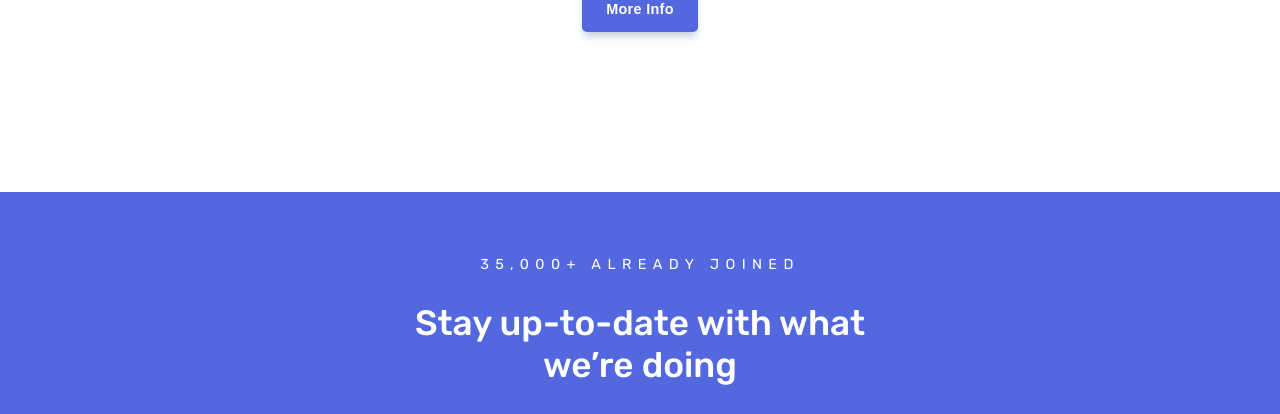
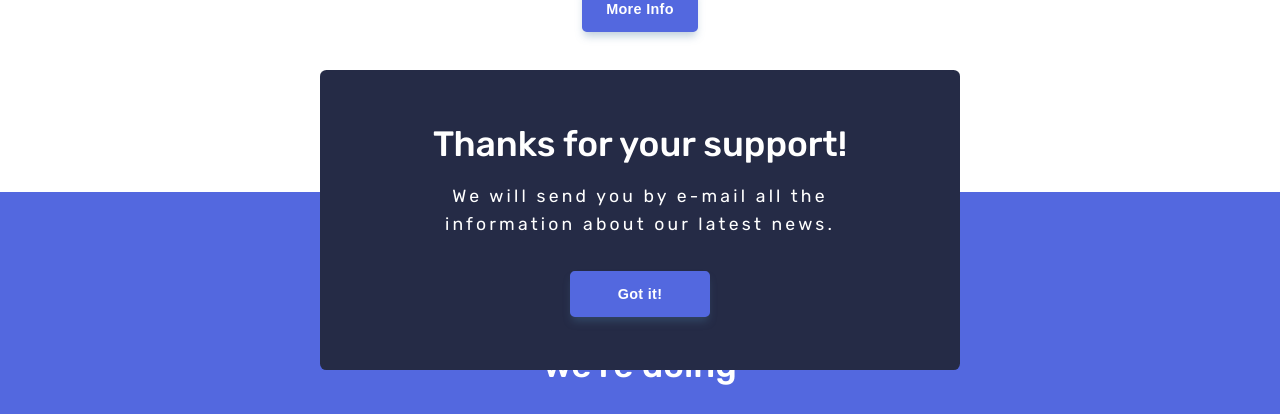
Before and after one commit to agusscript/Bookmark-landing-page, a React (Vite) app: page / in a window 1280 px wide. Both pictures are taken after typing "name@example.com" into the empty fields and a click on the button "Contact Us". Shown: the part 2964-3378 px from the top of the page. Built offline with nearby package versions, Linux system fonts and the light colour scheme.

Commit message:
Add modal contact, add error icon to input contact

```diff
--- a/src/App.jsx
+++ b/src/App.jsx
@@ -9,7 +9,7 @@ import FirefoxImg from "./assets/images/logo-firefox.svg";
 import OperaImg from "./assets/images/logo-opera.svg";
 import NavBar from "./components/NavBar";
 import BookmarkLogo from "./components/BookmarkLogo";
-import Button, { validateEmail } from "./components/Button";
+import Button, { reloadPage, validateEmail } from "./components/Button";
 import Card from "./components/Card";
 import Faqs from "./components/Faqs";
 
@@ -91,16 +91,20 @@ function App() {
         </section>
 
         <section id="contact" className="contact-section">
-          <p>35,000+ ALREADY JOINED</p>
-          <h2>Stay up-to-date with what we’re doing</h2>
+          <p className="contact-subtitle">35,000+ ALREADY JOINED</p>
+          <h2 className="contact-title">Stay up-to-date with what we’re doing</h2>
           <form className="contact-form">
             <div className="input-wrapper">
               <input className="contact-input" type="text" placeholder="Enter your email address" />
               <span className="error-text hidden">Whoops, make sure it’s an email</span>
-              {/* Whoops, make sure it’s an email */}
             </div>
             <Button className="contact-btn" btnText="Contact Us" handle={validateEmail} />
           </form>
+          <div className="contact-modal hidden">
+            <h2>Thanks for your support!</h2>
+            <p>We will send you by e-mail all the information about our latest news.</p>
+            <button onClick={reloadPage}>Got it!</button>
+          </div>
         </section>
 
         <footer>
--- a/src/components/Button.jsx
+++ b/src/components/Button.jsx
@@ -3,15 +3,23 @@ import React from "react";
 
 export function validateEmail() {
   const $contactInput = document.querySelector(".contact-input");
+  const $errorText = document.querySelector(".error-text");
+  const $contactModal = document.querySelector(".contact-modal");
 
   if (/^[^@]+@[^@]+\.[a-zA-Z]{2,}$/.test($contactInput.value)) {
     $contactInput.classList.remove("error");
+    $errorText.classList.add("hidden");
+    $contactModal.classList.remove("hidden");
   } else {
     $contactInput.classList.add("error");
-    document.querySelector(".error-text").classList.remove("hidden");
+    $errorText.classList.remove("hidden");
   }
 
   event.preventDefault();
+}
+
+export function reloadPage() {
+  location.reload();
 }
 
 function Button({ className, btnText, handle }) {
--- a/src/styles/_variables.scss
+++ b/src/styles/_variables.scss
@@ -15,6 +15,7 @@ $Very-Dark-Blue: hsl(229, 31%, 21%);
   border: 2px solid $color-value;
   background-color: $color-value;
   border-radius: 0.3rem;
+  transition: all 0.3s;
   box-shadow: 0px 6px 8px -2px rgba(75, 120, 155, 0.363);
   cursor: pointer;
 }
--- a/src/styles/main.scss
+++ b/src/styles/main.scss
@@ -387,14 +387,14 @@ main {
   background-color: $Soft-Blue;
   color: white;
 
-  h2 {
+  .contact-title {
     text-align: center;
     font-size: 2.2rem;
     font-weight: 500;
     max-width: 40%;
   }
 
-  p {
+  .contact-subtitle {
     font-size: 0.9rem;
     margin: 0 auto;
     letter-spacing: 0.4rem;
@@ -426,6 +426,10 @@ main {
       .error {
         height: 44px;
         border: 3px solid $Soft-Red;
+        background-image: url("https://raw.githubusercontent.com/agusscript/bookmark-landing-page-react/94e3c897806c16012cf307075055aaf7b9fe48d9/src/assets/images/icon-error.svg");
+        background-size: 20px 20px;
+        background-repeat: no-repeat;
+        background-position: 280px 0.7rem;
       }
 
       .error-text {
@@ -457,5 +461,70 @@ main {
       background-color: white;
       color: $Soft-Red;
     }
+
+    .contact-btn:active {
+      background-color: $Soft-Blue;
+    }
+  }
+
+  .contact-modal {
+    position: fixed;
+    display: flex;
+    flex-direction: column;
+    align-items: center;
+    justify-content: center;
+    text-align: center;
+    top: 50%;
+    left: 50%;
+    max-width: 520px;
+    min-height: 300px;
+    padding: 0 4rem;
+    line-height: 1.7rem;
+    -ms-transform: translate(-50%, -50%);
+    -webkit-transform: translate(-50%, -50%);
+    transform: translate(-50%, -50%);
+    animation: smoth 0.4s;
+    background-color: $Very-Dark-Blue;
+    border-radius: 0.4rem;
+
+    h2 {
+      margin: 0.5rem;
+      font-size: 2.2rem;
+      font-weight: 500;
+    }
+
+    p {
+      font-size: 1.1rem;
+      letter-spacing: 0.2rem;
+    }
+
+    button {
+      @include btn-default($Soft-Blue);
+      margin-top: 1rem;
+      width: 140px;
+      height: 46px;
+      letter-spacing: 0.02rem;
+    }
+
+    button:hover {
+      background-color: transparent;
+    }
+
+    button:active {
+      background-color: $Soft-Blue;
+    }
+
+    @keyframes smoth {
+      0% {
+        opacity: 0;
+      }
+      100% {
+        opacity: 1;
+      }
+    }
+  }
+
+  .hidden {
+    display: none;
   }
 }
```
